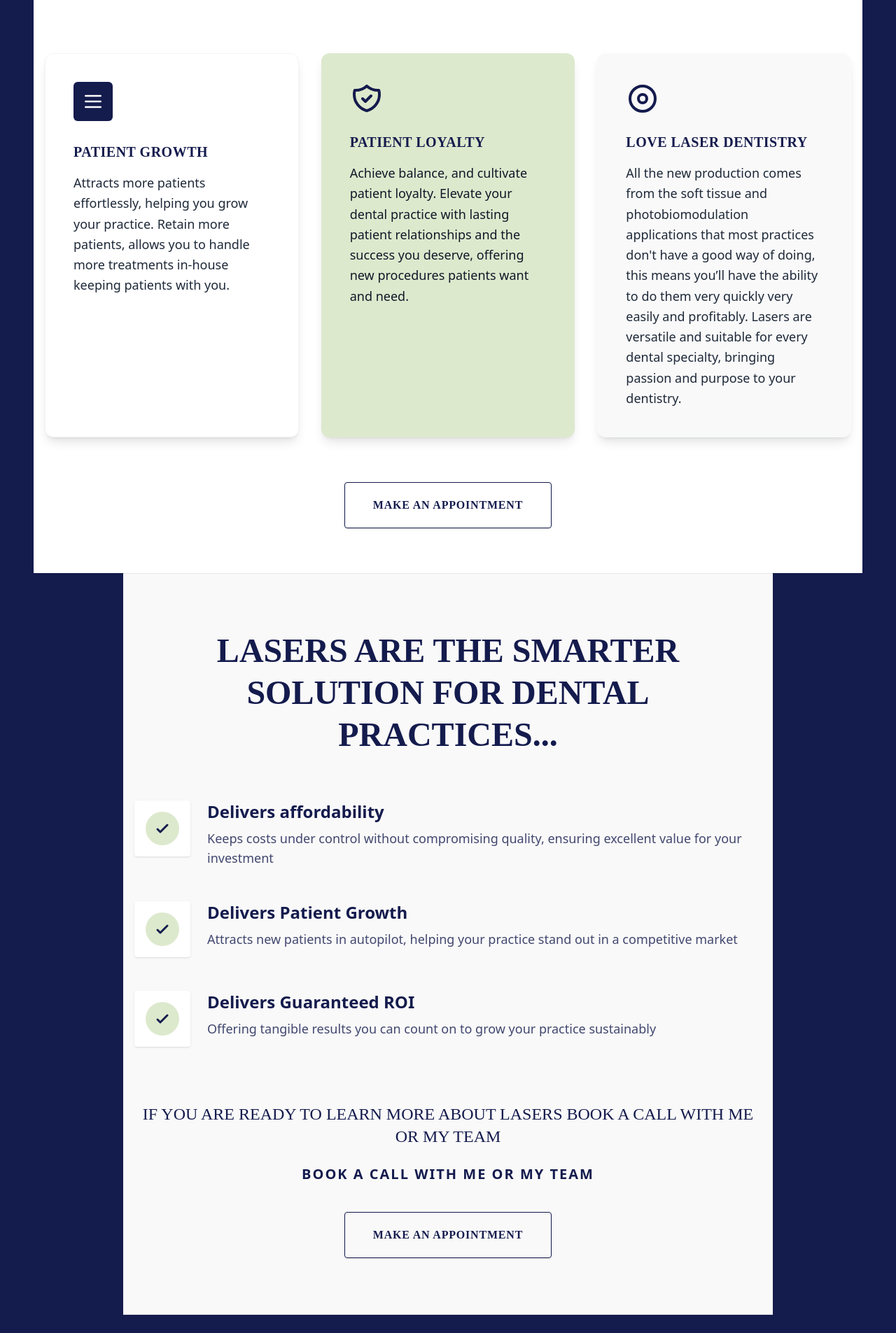
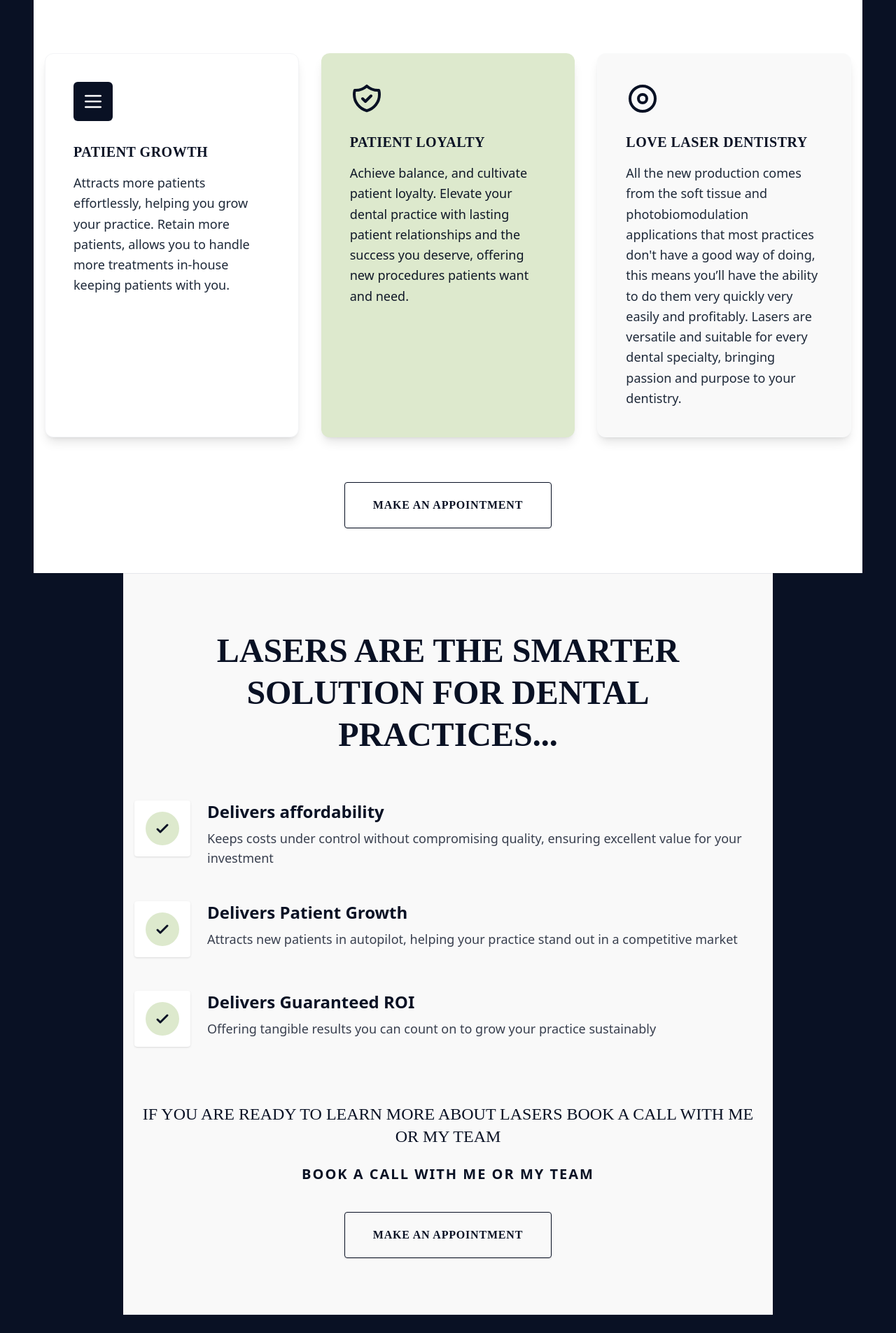
Before and after one commit to Jeanvillav/Intra-Systems, a Next.js app: page /en in a window 1280 px wide. Shown: the part 1955-3860 px from the top of the page at 70% size. Built offline with nearby package versions, Linux system fonts and the light colour scheme; no server answers.

Commit message:
style: unify all blue colors to the darker navbar blue #091124

```diff
--- a/src/app/globals.css
+++ b/src/app/globals.css
@@ -3,9 +3,9 @@
 @theme {
   --font-sans: var(--font-montserrat);
   --font-serif: var(--font-playfair);
-  --color-primary-dark: #141B4D;
+  --color-primary-dark: #091124;
   --color-primary-dark-gradient-start: #0a1124;
-  --color-primary-dark-gradient-end: #141B4D;
+  --color-primary-dark-gradient-end: #091124;
   --color-accent-yellow: #fdf354;
   --color-accent-green: #dde9cd;
   --color-light-bg: #f9f9f9;
--- a/src/components/HeroSection.tsx
+++ b/src/components/HeroSection.tsx
@@ -30,7 +30,7 @@ export default function HeroSection() {
 
         <a
           href="#booking"
-          className="border border-white text-white bg-transparent font-['Aboreto'] font-bold uppercase tracking-wider px-10 py-5 hover:bg-white hover:text-[#141B4D] transition-colors duration-300 shadow-md inline-block"
+          className="border border-white text-white bg-transparent font-['Aboreto'] font-bold uppercase tracking-wider px-10 py-5 hover:bg-white hover:text-[#091124] transition-colors duration-300 shadow-md inline-block"
         >
           {tGlobal('makeAppointment')}
         </a>
--- a/src/components/LetterSection.tsx
+++ b/src/components/LetterSection.tsx
@@ -71,7 +71,7 @@ export default function LetterSection() {
             <p className="text-xl font-bold uppercase text-[#fdf354]">{t('talkSoon')}</p>
 
             <div className="pt-6">
-              <a href="#booking" className="bg-[#fdf354] text-[#141B4D] border-2 border-[#fdf354] px-8 py-4 uppercase tracking-wider font-bold hover:bg-transparent hover:text-[#fdf354] transition-all duration-300 inline-block cursor-pointer">
+              <a href="#booking" className="bg-[#fdf354] text-[#091124] border-2 border-[#fdf354] px-8 py-4 uppercase tracking-wider font-bold hover:bg-transparent hover:text-[#fdf354] transition-all duration-300 inline-block cursor-pointer">
                 {t('makeAppointment')}
               </a>
             </div>
--- a/src/components/PracticeGrowthSection.tsx
+++ b/src/components/PracticeGrowthSection.tsx
@@ -8,7 +8,7 @@ export default function PracticeGrowthSection() {
       <div className="max-w-6xl mx-auto flex flex-col items-center text-center">
 
         {/* Main Headline */}
-        <h2 className="font-['Aboreto'] text-[#141B4D] text-3xl md:text-5xl uppercase font-bold max-w-4xl leading-tight mb-16">
+        <h2 className="font-['Aboreto'] text-[#091124] text-3xl md:text-5xl uppercase font-bold max-w-4xl leading-tight mb-16">
           {t('pgHeadline')}
         </h2>
 
@@ -17,12 +17,12 @@ export default function PracticeGrowthSection() {
 
           {/* Column 1 - White Card */}
           <div className="flex flex-col bg-white p-8 md:p-10 rounded-xl shadow-lg border border-gray-100">
-            <div className="text-[#141B4D] mb-6">
-              <div className="bg-[#141B4D] text-white p-3 rounded-md inline-block">
+            <div className="text-[#091124] mb-6">
+              <div className="bg-[#091124] text-white p-3 rounded-md inline-block">
                 <svg className="w-8 h-8" fill="none" stroke="currentColor" viewBox="0 0 24 24"><path strokeLinecap="round" strokeLinejoin="round" strokeWidth={2} d="M4 6h16M4 12h16M4 18h16" /></svg>
               </div>
             </div>
-            <h3 className="text-[#141B4D] font-['Aboreto'] font-bold text-xl uppercase mb-4 tracking-wide">
+            <h3 className="text-[#091124] font-['Aboreto'] font-bold text-xl uppercase mb-4 tracking-wide">
               {t('pgTitle1')}
             </h3>
             <p className="text-gray-800 leading-relaxed text-lg flex-grow">
@@ -32,10 +32,10 @@ export default function PracticeGrowthSection() {
 
           {/* Column 2 - Green Card */}
           <div className="flex flex-col bg-[#DDE9CD] p-8 md:p-10 rounded-xl shadow-lg border border-transparent">
-            <div className="text-[#141B4D] mb-6 flex items-center">
+            <div className="text-[#091124] mb-6 flex items-center">
               <svg className="w-12 h-12" fill="none" stroke="currentColor" viewBox="0 0 24 24"><path strokeLinecap="round" strokeLinejoin="round" strokeWidth={2} d="M9 12l2 2 4-4m5.618-4.016A11.955 11.955 0 0112 2.944a11.955 11.955 0 01-8.618 3.04A12.02 12.02 0 003 9c0 5.591 3.824 10.29 9 11.622 5.176-1.332 9-6.03 9-11.622 0-1.042-.133-2.052-.382-3.016z" /></svg>
             </div>
-            <h3 className="text-[#141B4D] font-['Aboreto'] font-bold text-xl uppercase mb-4 tracking-wide">
+            <h3 className="text-[#091124] font-['Aboreto'] font-bold text-xl uppercase mb-4 tracking-wide">
               {t('pgTitle2')}
             </h3>
             <p className="text-gray-900 leading-relaxed text-lg flex-grow">
@@ -45,10 +45,10 @@ export default function PracticeGrowthSection() {
 
           {/* Column 3 - Light Gray Card */}
           <div className="flex flex-col bg-[#F9F9F9] p-8 md:p-10 rounded-xl shadow-lg border border-gray-50">
-            <div className="text-[#141B4D] mb-6 flex items-center">
+            <div className="text-[#091124] mb-6 flex items-center">
               <svg className="w-12 h-12" fill="none" stroke="currentColor" viewBox="0 0 24 24"><path strokeLinecap="round" strokeLinejoin="round" strokeWidth={2} d="M21 12a9 9 0 11-18 0 9 9 0 0118 0z" /><path strokeLinecap="round" strokeLinejoin="round" strokeWidth={2} d="M15 12a3 3 0 11-6 0 3 3 0 016 0z" /></svg>
             </div>
-            <h3 className="text-[#141B4D] font-['Aboreto'] font-bold text-xl uppercase mb-4 tracking-wide">
+            <h3 className="text-[#091124] font-['Aboreto'] font-bold text-xl uppercase mb-4 tracking-wide">
               {t('pgTitle3')}
             </h3>
             <p className="text-gray-800 leading-relaxed text-lg flex-grow">
@@ -61,7 +61,7 @@ export default function PracticeGrowthSection() {
         <div className="mt-16">
           <a
             href="#booking"
-            className="border border-[#141B4D] text-[#141B4D] bg-transparent font-['Aboreto'] font-bold uppercase tracking-wider px-10 py-5 hover:bg-[#141B4D] hover:text-white transition-colors duration-300 shadow-sm inline-block rounded"
+            className="border border-[#091124] text-[#091124] bg-transparent font-['Aboreto'] font-bold uppercase tracking-wider px-10 py-5 hover:bg-[#091124] hover:text-white transition-colors duration-300 shadow-sm inline-block rounded"
           >
             {t('makeAppointment')}
           </a>
--- a/src/components/SmarterSolutionSection.tsx
+++ b/src/components/SmarterSolutionSection.tsx
@@ -8,7 +8,7 @@ export default function SmarterSolutionSection() {
       <div className="max-w-4xl mx-auto flex flex-col items-center">
 
         {/* Main Headline */}
-        <h2 className="font-['Aboreto'] text-[#141B4D] text-3xl md:text-5xl uppercase font-bold text-center leading-tight mb-16 max-w-3xl">
+        <h2 className="font-['Aboreto'] text-[#091124] text-3xl md:text-5xl uppercase font-bold text-center leading-tight mb-16 max-w-3xl">
           {t('smSmarterHeadline')}
         </h2>
 
@@ -19,14 +19,14 @@ export default function SmarterSolutionSection() {
           <div className="flex items-start">
             <div className="flex-shrink-0 bg-white p-4 rounded shadow-sm mr-6">
               <div className="bg-[#DDE9CD] rounded-full p-2 w-12 h-12 flex items-center justify-center">
-                <svg className="w-6 h-6 text-[#141B4D]" fill="none" stroke="currentColor" viewBox="0 0 24 24"><path strokeLinecap="round" strokeLinejoin="round" strokeWidth={3} d="M5 13l4 4L19 7" /></svg>
+                <svg className="w-6 h-6 text-[#091124]" fill="none" stroke="currentColor" viewBox="0 0 24 24"><path strokeLinecap="round" strokeLinejoin="round" strokeWidth={3} d="M5 13l4 4L19 7" /></svg>
               </div>
             </div>
             <div>
-              <h3 className="text-[#141B4D] font-bold text-xl md:text-2xl mb-2">
+              <h3 className="text-[#091124] font-bold text-xl md:text-2xl mb-2">
                 {t('smTitle1')}
               </h3>
-              <p className="text-[#141B4D] text-lg opacity-80">
+              <p className="text-[#091124] text-lg opacity-80">
                 {t('smDesc1')}
               </p>
             </div>
@@ -36,14 +36,14 @@ export default function SmarterSolutionSection() {
           <div className="flex items-start">
             <div className="flex-shrink-0 bg-white p-4 rounded shadow-sm mr-6">
               <div className="bg-[#DDE9CD] rounded-full p-2 w-12 h-12 flex items-center justify-center">
-                <svg className="w-6 h-6 text-[#141B4D]" fill="none" stroke="currentColor" viewBox="0 0 24 24"><path strokeLinecap="round" strokeLinejoin="round" strokeWidth={3} d="M5 13l4 4L19 7" /></svg>
+                <svg className="w-6 h-6 text-[#091124]" fill="none" stroke="currentColor" viewBox="0 0 24 24"><path strokeLinecap="round" strokeLinejoin="round" strokeWidth={3} d="M5 13l4 4L19 7" /></svg>
               </div>
             </div>
             <div>
-              <h3 className="text-[#141B4D] font-bold text-xl md:text-2xl mb-2">
+              <h3 className="text-[#091124] font-bold text-xl md:text-2xl mb-2">
                 {t('smTitle2')}
               </h3>
-              <p className="text-[#141B4D] text-lg opacity-80">
+              <p className="text-[#091124] text-lg opacity-80">
                 {t('smDesc2')}
               </p>
             </div>
@@ -53,14 +53,14 @@ export default function SmarterSolutionSection() {
           <div className="flex items-start">
             <div className="flex-shrink-0 bg-white p-4 rounded shadow-sm mr-6">
               <div className="bg-[#DDE9CD] rounded-full p-2 w-12 h-12 flex items-center justify-center">
-                <svg className="w-6 h-6 text-[#141B4D]" fill="none" stroke="currentColor" viewBox="0 0 24 24"><path strokeLinecap="round" strokeLinejoin="round" strokeWidth={3} d="M5 13l4 4L19 7" /></svg>
+                <svg className="w-6 h-6 text-[#091124]" fill="none" stroke="currentColor" viewBox="0 0 24 24"><path strokeLinecap="round" strokeLinejoin="round" strokeWidth={3} d="M5 13l4 4L19 7" /></svg>
               </div>
             </div>
             <div>
-              <h3 className="text-[#141B4D] font-bold text-xl md:text-2xl mb-2">
+              <h3 className="text-[#091124] font-bold text-xl md:text-2xl mb-2">
                 {t('smTitle3')}
               </h3>
-              <p className="text-[#141B4D] text-lg opacity-80">
+              <p className="text-[#091124] text-lg opacity-80">
                 {t('smDesc3')}
               </p>
             </div>
@@ -70,15 +70,15 @@ export default function SmarterSolutionSection() {
 
         {/* Call to action */}
         <div className="mt-20 text-center">
-          <p className="text-[#141B4D] font-['Aboreto'] uppercase text-xl md:text-2xl mb-6">
+          <p className="text-[#091124] font-['Aboreto'] uppercase text-xl md:text-2xl mb-6">
             {t('smReadyText')}
           </p>
-          <p className="text-[#141B4D] uppercase text-xl mb-10 tracking-widest font-bold">
+          <p className="text-[#091124] uppercase text-xl mb-10 tracking-widest font-bold">
             BOOK A CALL WITH ME OR MY TEAM
           </p>
           <a
             href="#booking"
-            className="border border-[#141B4D] text-[#141B4D] font-['Aboreto'] font-bold uppercase tracking-wider px-10 py-5 hover:bg-[#141B4D] hover:text-white transition-colors duration-300 shadow-sm inline-block rounded"
+            className="border border-[#091124] text-[#091124] font-['Aboreto'] font-bold uppercase tracking-wider px-10 py-5 hover:bg-[#091124] hover:text-white transition-colors duration-300 shadow-sm inline-block rounded"
           >
             {t('makeAppointment')}
           </a>
--- a/src/components/TestimonialsSection.tsx
+++ b/src/components/TestimonialsSection.tsx
@@ -21,7 +21,7 @@ export default function TestimonialsSection() {
             <div className="w-24 h-12 mb-4 relative">
               <Image src="/testimonial_logo.png" alt="3 Dental Dublin Logo" fill className="object-contain object-left" />
             </div>
-            <h4 className="font-bold text-[#141B4D] text-lg uppercase tracking-wide">{t('author1')}</h4>
+            <h4 className="font-bold text-[#091124] text-lg uppercase tracking-wide">{t('author1')}</h4>
             <p className="text-sm text-gray-500 uppercase tracking-wide">{t('clinic1')}</p>
           </div>
         </div>
@@ -35,7 +35,7 @@ export default function TestimonialsSection() {
             <div className="w-24 h-12 mb-4 relative">
               <Image src="/testimonial_logo.png" alt="Chapel House Dentistry Logo" fill className="object-contain object-left" />
             </div>
-            <h4 className="font-bold text-[#141B4D] text-lg uppercase tracking-wide">{t('author2')}</h4>
+            <h4 className="font-bold text-[#091124] text-lg uppercase tracking-wide">{t('author2')}</h4>
             <p className="text-sm text-gray-500 uppercase tracking-wide">{t('clinic2')}</p>
           </div>
         </div>
```
Also changed, not shown: src/components/ComparisonSection.tsx (+6 -6 lines).
